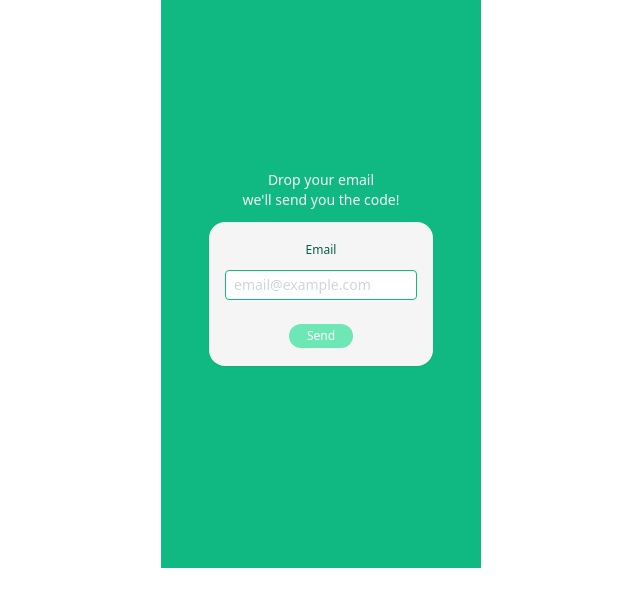
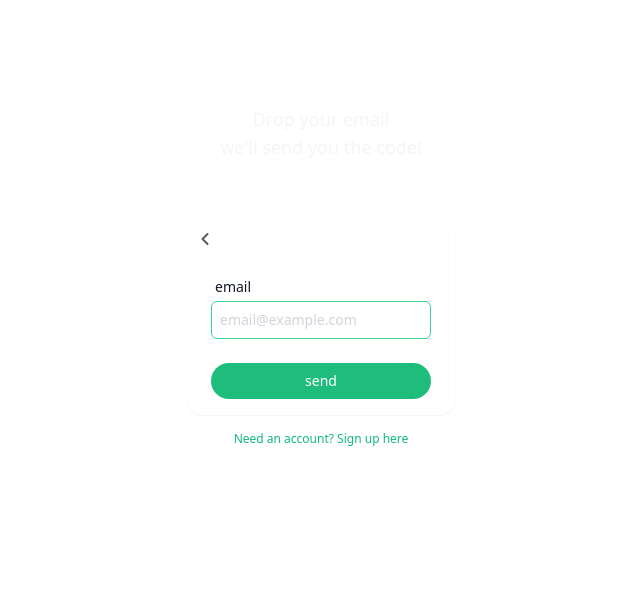
Before and after one commit to Raina-Moon/mini-goal-project, a Next.js app in the folder frontend/: page /forgot-password in a window 1280 px wide. Shown: the top 606 px of the page, without its empty margins (319-959 px from the left). Built offline with nearby package versions, Linux system fonts and the light colour scheme; no server answers.

Commit message:
💄 ui: Refactor ForgotPasswordForm to enhance layout and integrate GlobalInput and GlobalButton components

```diff
--- a/frontend/src/app/forgot-password/ForgotPasswordForm.tsx
+++ b/frontend/src/app/forgot-password/ForgotPasswordForm.tsx
@@ -4,6 +4,9 @@ import React, { useState } from "react";
 import { useRouter } from "next/navigation";
 import Link from "next/link";
 import { useAuth } from "../contexts/AuthContext";
+import GoBackArrow from "../../../public/icons/GoBackArrow";
+import GlobalInput from "@/components/ui/GlobalInput";
+import GlobalButton from "@/components/ui/GlobalButton";
 
 const ForgotPasswordForm = () => {
   const { requestPasswordReset } = useAuth();
@@ -22,37 +25,30 @@ const ForgotPasswordForm = () => {
   };
 
   return (
-    <div className="bg-emerald-500 w-80 h-[568px] flex flex-col items-center justify-center mx-auto font-inter">
-      <h2 className="text-neutral-100 text-center mb-3 text-sm">
+    <div className="flex flex-col items-center justify-center font-inter">
+      <h2 className="text-neutral-100 text-center mb-3 pt-[105px] text-lg font-medium">
         Drop your email
         <br />
         we'll send you the code!
       </h2>
 
-      <form
-        onSubmit={handleSubmit}
-        className="w-56 h-36 bg-neutral-100 rounded-2xl shadow-sm px-4 py-5 flex flex-col gap-3 items-center"
-      >
-        <label htmlFor="email" className="text-xs text-emerald-800">
-          Email
-        </label>
-        <input
+      <div className=" bg-white rounded-2xl shadow-sm px-2 py-4 flex flex-col mt-10">
+        <button onClick={() => router.back()}>
+          <GoBackArrow />
+        </button>
+        <form onSubmit={handleSubmit} className="flex flex-col gap-6 mt-7 px-4">
+          <GlobalInput
+            label="email"
             type="email"
             id="email"
-          className="w-48 bg-white border border-emerald-500 rounded px-2 py-1 text-sm"
             placeholder="email@example.com"
             value={email}
             onChange={(e) => setEmail(e.target.value)}
-          required
           />
 
-        <button
-          type="submit"
-          className="mt-3 w-16 bg-emerald-300 rounded-full text-white text-xs py-1"
-        >
-          Send
-        </button>
+          <GlobalButton type="submit" onClick={() => router.back()}>send</GlobalButton>
         </form>
+      </div>
 
       <Link
         href="/signup"
```
Lines whose indentation alone changed are shown as unchanged.
